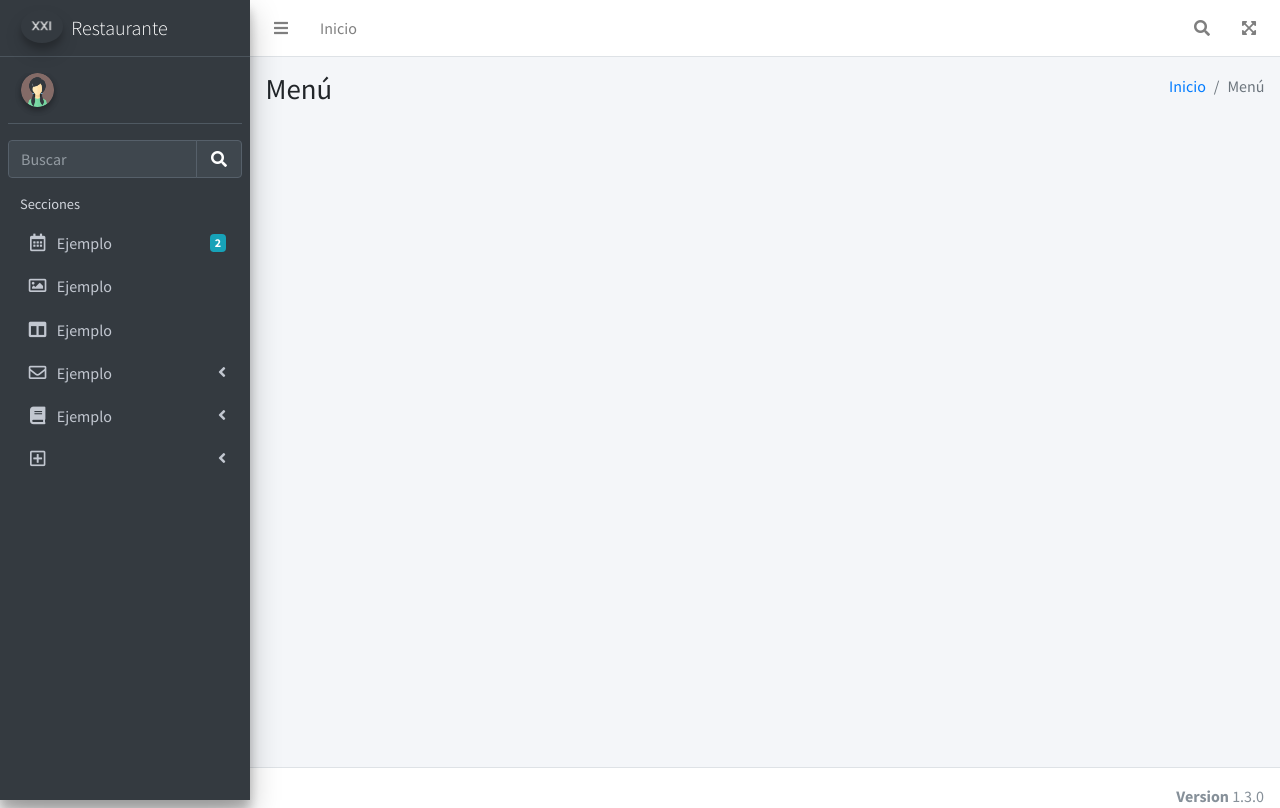
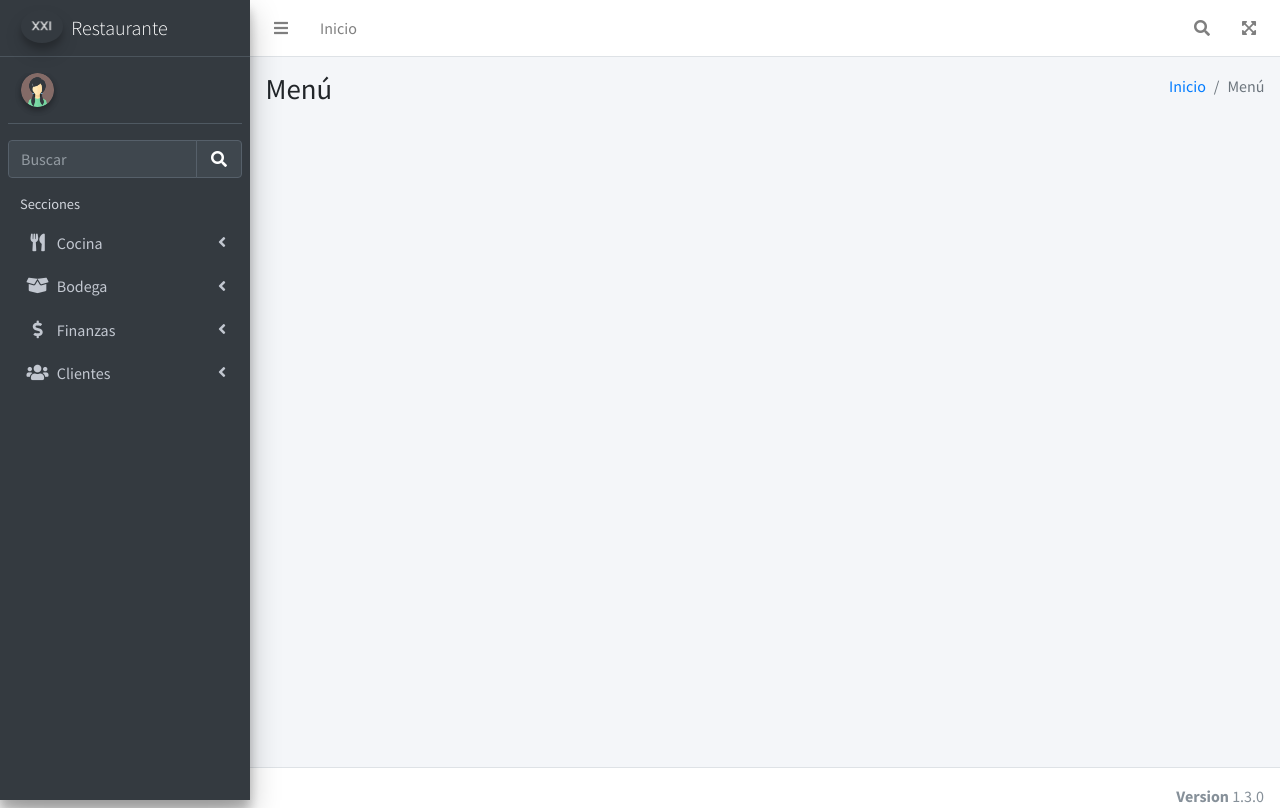
Before and after one commit to Smoked22/Portafolio, a Django app: page /home/ in a window 1280 px wide. Run offline with Django 3.2, Linux system fonts and the light colour scheme; some libraries are stand-ins or nearby versions.

Commit message:
Actualizacion Plantilla

```diff
--- a/administrador/templates/base_generica.html
+++ b/administrador/templates/base_generica.html
@@ -98,10 +98,10 @@
         </div>
           {% if user.is_authenticated %}
 					<!--<li class="text-condensedLight noLink" ><small>User Name</small></li>-->
-					<li>
-						<a href="" class=" zmdi zmdi-close btn-menu">{{ user.username }}</a>
+					<div class="info">
+						<a href="" class="zmdi zmdi-close btn-menu"> {{ user.username }}</a>
             <br>
-					</li>
+          </div>
 					{% endif%}
       </div>
 
@@ -124,65 +124,42 @@
                with font-awesome or any other icon font library -->
 
           <li class="nav-header">Secciones</li>
-          <li class="nav-item">
-            <a href="pages/calendar.html" class="nav-link">
-              <i class="nav-icon far fa-calendar-alt"></i>
-              <p>
-                Ejemplo
-                <span class="badge badge-info right">2</span>
-              </p>
-            </a>
-          </li>
-          <li class="nav-item">
-            <a href="pages/gallery.html" class="nav-link">
-              <i class="nav-icon far fa-image"></i>
-              <p>
-                Ejemplo
-              </p>
-            </a>
-          </li>
-          <li class="nav-item">
-            <a href="pages/kanban.html" class="nav-link">
-              <i class="nav-icon fas fa-columns"></i>
-              <p>
-                Ejemplo
-              </p>
-            </a>
-          </li>
+
           <li class="nav-item">
             <a href="#" class="nav-link">
-              <i class="nav-icon far fa-envelope"></i>
+              <i class="nav-icon fas fa-utensils"></i>
               <p>
-                Ejemplo
+                 Cocina
                 <i class="fas fa-angle-left right"></i>
               </p>
             </a>
             <ul class="nav nav-treeview">
               <li class="nav-item">
                 <a href="pages/mailbox/mailbox.html" class="nav-link">
-                  <i class="far fa-circle nav-icon"></i>
-                  <p>Ejemplo</p>
+                  <i class="fas fa-hamburger nav-icon"></i>
+                  <p>Platos</p>
                 </a>
               </li>
               <li class="nav-item">
                 <a href="pages/mailbox/compose.html" class="nav-link">
-                  <i class="far fa-circle nav-icon"></i>
-                  <p>Ejemplo</p>
+                  <i class="fas fa-list-alt nav-icon"></i>
+                  <p>Menú</p>
                 </a>
               </li>
               <li class="nav-item">
-                <a href="pages/mailbox/read-mail.html" class="nav-link">
-                  <i class="far fa-circle nav-icon"></i>
-                  <p>Ejemplo</p>
+                <a href="pages/mailbox/compose.html" class="nav-link">
+                  <i class="fas fa-user-alt nav-icon"></i>
+                  <p>Cocineros</p>
                 </a>
               </li>
+
             </ul>
           </li>
           <li class="nav-item">
             <a href="#" class="nav-link">
-              <i class="nav-icon fas fa-book"></i>
+              <i class="nav-icon fas fa-box-open"></i>
               <p>
-                Ejemplo
+                Bodega
                 <i class="fas fa-angle-left right"></i>
               </p>
             </a>
@@ -199,60 +176,14 @@
                   <p>Ejemplo</p>
                 </a>
               </li>
-              <li class="nav-item">
-                <a href="pages/examples/e-commerce.html" class="nav-link">
-                  <i class="far fa-circle nav-icon"></i>
-                  <p>E-Ejemplo</p>
-                </a>
-              </li>
-              <li class="nav-item">
-                <a href="pages/examples/projects.html" class="nav-link">
-                  <i class="far fa-circle nav-icon"></i>
-                  <p>Ejemplo</p>
-                </a>
-              </li>
-              <li class="nav-item">
-                <a href="pages/examples/project-add.html" class="nav-link">
-                  <i class="far fa-circle nav-icon"></i>
-                  <p>Ejemplo</p>
-                </a>
-              </li>
-              <li class="nav-item">
-                <a href="pages/examples/project-edit.html" class="nav-link">
-                  <i class="far fa-circle nav-icon"></i>
-                  <p>Ejemplo</p>
-                </a>
-              </li>
-              <li class="nav-item">
-                <a href="pages/examples/project-detail.html" class="nav-link">
-                  <i class="far fa-circle nav-icon"></i>
-                  <p>Jonathan Hernandez </p>
-                </a>
-              </li>
-              <li class="nav-item">
-                <a href="pages/examples/contacts.html" class="nav-link">
-                  <i class="far fa-circle nav-icon"></i>
-                  <p>Ejemplo</p>
-                </a>
-              </li>
-              <li class="nav-item">
-                <a href="pages/examples/faq.html" class="nav-link">
-                  <i class="far fa-circle nav-icon"></i>
-                  <p>Ejemplo</p>
-                </a>
-              </li>
-              <li class="nav-item">
-                <a href="pages/examples/contact-us.html" class="nav-link">
-                  <i class="far fa-circle nav-icon"></i>
-                  <p>Ejemplo</p>
-                </a>
-              </li>
             </ul>
           </li>
           <li class="nav-item">
             <a href="#" class="nav-link">
-              <i class="nav-icon far fa-plus-square"></i>
+              <i class="nav-icon fas fa-dollar-sign" ></i>
               <p>
+
+                Finanzas
                 <i class="fas fa-angle-left right"></i>
               </p>
             </a>
@@ -281,6 +212,28 @@
                 </ul>
               </li>
             </ul>
+          </li>
+          <li class="nav-item">
+            <a href="#" class="nav-link">
+              <i class="nav-icon fas fa-users"></i>
+              <p>
+                Clientes
+                <i class="fas fa-angle-left right"></i>
+              </p>
+            </a>
+            <ul class="nav nav-treeview">
+              <li class="nav-item">
+                <a href="#" class="nav-link">
+                  <i class="far fa-circle nav-icon"></i>
+                  <p>
+
+                    <i class="fas fa-angle-left right"></i>
+                  </p>
+                </a>
+
+              </li>
+            </ul>
+
           </li>
         </ul>
       </nav>
```
